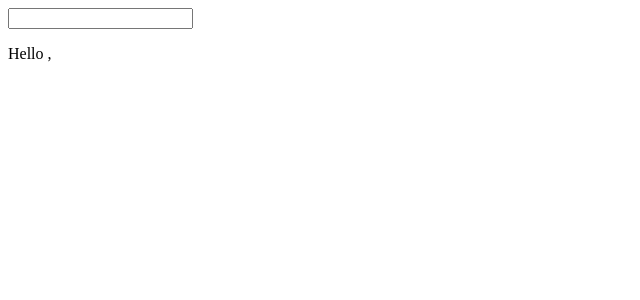
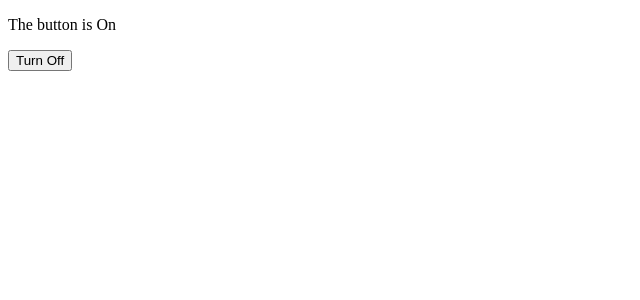
Before and after one commit to cmaalik97/Dugsiiye-ReactJs-Exercise, a React (Vite) app in the folder AnswersExercise/: page / in a window 1280 px wide. Shown: the top 300 px of the page, without its empty margins (0-640 px from the left). Built offline with nearby package versions, Linux system fonts and the light colour scheme.

Commit message:
Exercise 4

```diff
--- a/AnswersExercise/src/App.jsx
+++ b/AnswersExercise/src/App.jsx
@@ -3,7 +3,8 @@
 // import UserCardDaynamic from "./Dugsiye/Exercise3/UserCardDaynamic";
 
 // import StateEx2 from "./Dugsiye/Learning/StateEx2";
-import StateEx3 from "./Dugsiye/Learning/StateEx3";
+import ToggoleButton from "./Dugsiye/Exercise4/ToggleButton";
+// import StateEx3 from "./Dugsiye/Learning/StateEx3";
 
 //  import StateEx1 from "./Dugsiye/Learning/StateEx1.jsx";
 
@@ -23,7 +24,8 @@ function App(){
 
     {/* <StateEx1/> */}
     {/* <StateEx2/> */}
-   <StateEx3/>
+   {/* <StateEx3/> */}
+   <ToggoleButton/>
 
   </>
 }
--- /dev/null
+++ b/AnswersExercise/src/Dugsiye/Exercise4/ToggleButton.jsx
@@ -0,0 +1,15 @@
+import { useState } from "react";
+
+function ToggoleButton(){
+    const [isChange, setChange]=useState(true)
+
+    const change=()=>{
+        setChange(!isChange)
+    }
+    return <>
+
+    <p>The button is  {isChange ? "On " : "Off"} </p>
+    <button onClick={change}>Turn {isChange ? "Off" : "On"}</button>
+    </>
+}
+export default ToggoleButton;
```
Also changed, not shown: AnswersExercise/src/Dugsiye/Exercise4/README.md, AnswersExercise/src/Dugsiye/Exercise4/Screenshot 2026-04-18 234034.png (added).
